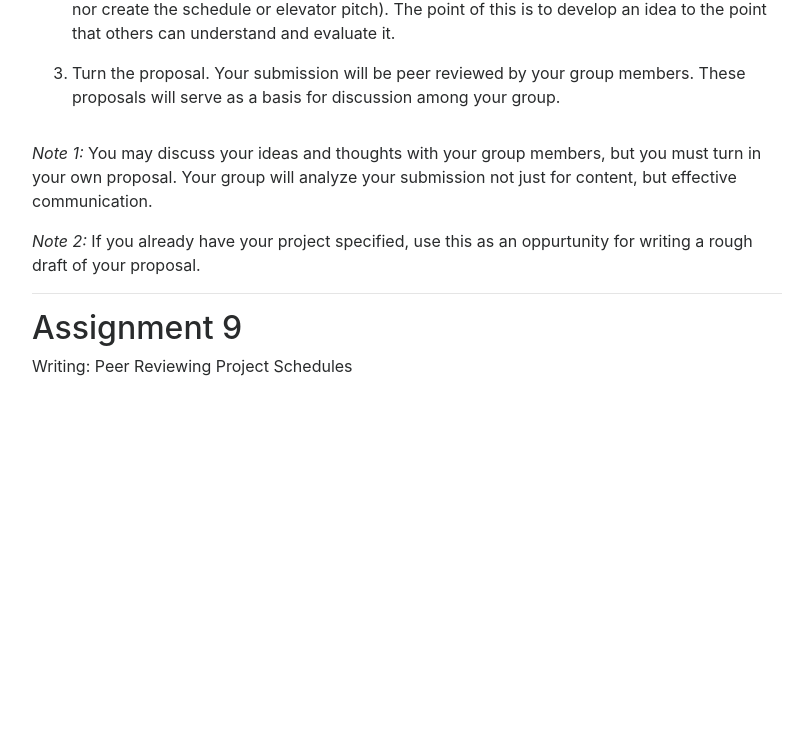
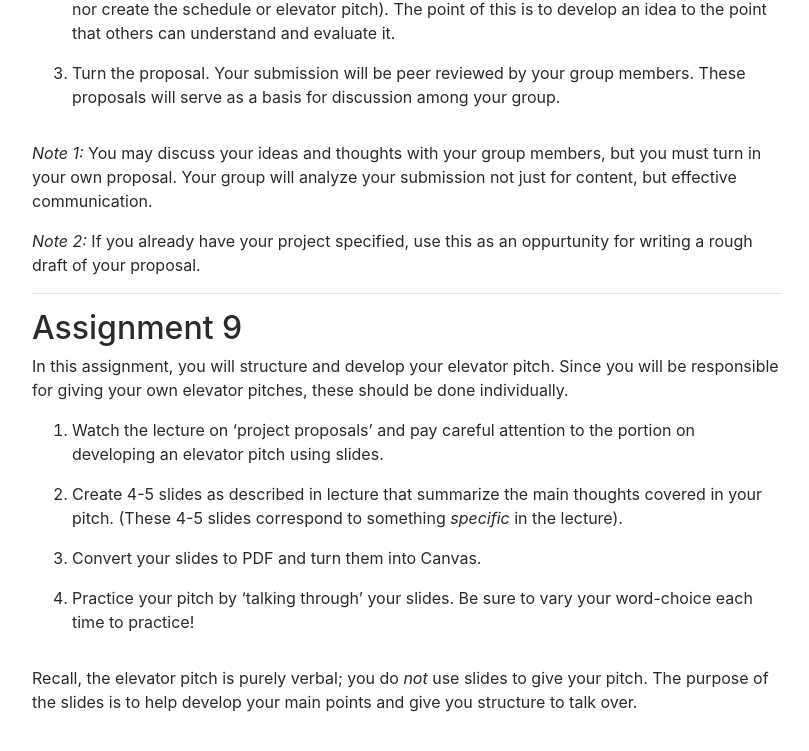
Before and after one commit to DSC-Capstone/dsc-capstone.github.io, a Jekyll site: the page built from assignments/quarter-1-methodology.md, in a window 1280 px wide and 900 px high, scrolled down 7002 px. Shown: the top 751 px of the window, without its empty margins (233-1042 px from the left). Built offline with Jekyll 4.4.1, drawn with Linux system fonts in a browser that asks for light colours; nearby versions of some CDN libraries; before the commit the page ends 7566 px from its top, so only the background shows below that.

Commit message:
methodology 9

```diff
--- a/assignments/quarter-1-methodology.md
+++ b/assignments/quarter-1-methodology.md
@@ -361,4 +361,19 @@ oppurtunity for writing a rough draft of your proposal.
 
 ## Assignment 9
 
-Writing: Peer Reviewing Project Schedules
+In this assignment, you will structure and develop your elevator
+pitch. Since you will be responsible for giving your own elevator
+pitches, these should be done individually.
+
+1. Watch the lecture on 'project proposals' and pay careful attention
+   to the portion on developing an elevator pitch using slides.
+2. Create 4-5 slides as described in lecture that summarize the main
+   thoughts covered in your pitch. (These 4-5 slides correspond to
+   something *specific* in the lecture).
+3. Convert your slides to PDF and turn them into Canvas.
+4. Practice your pitch by 'talking through' your slides. Be sure to
+   vary your word-choice each time to practice!
+
+Recall, the elevator pitch is purely verbal; you do *not* use slides
+to give your pitch. The purpose of the slides is to help develop your
+main points and give you structure to talk over.
```
